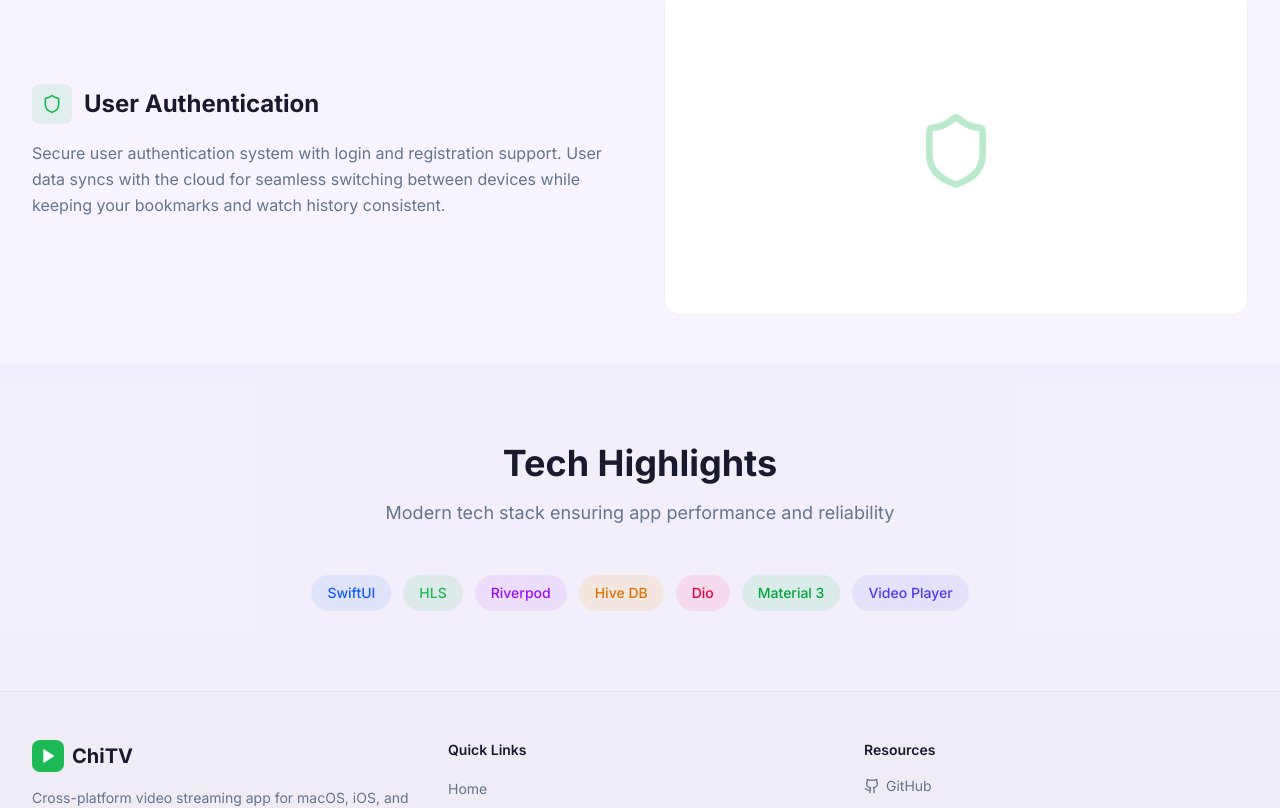
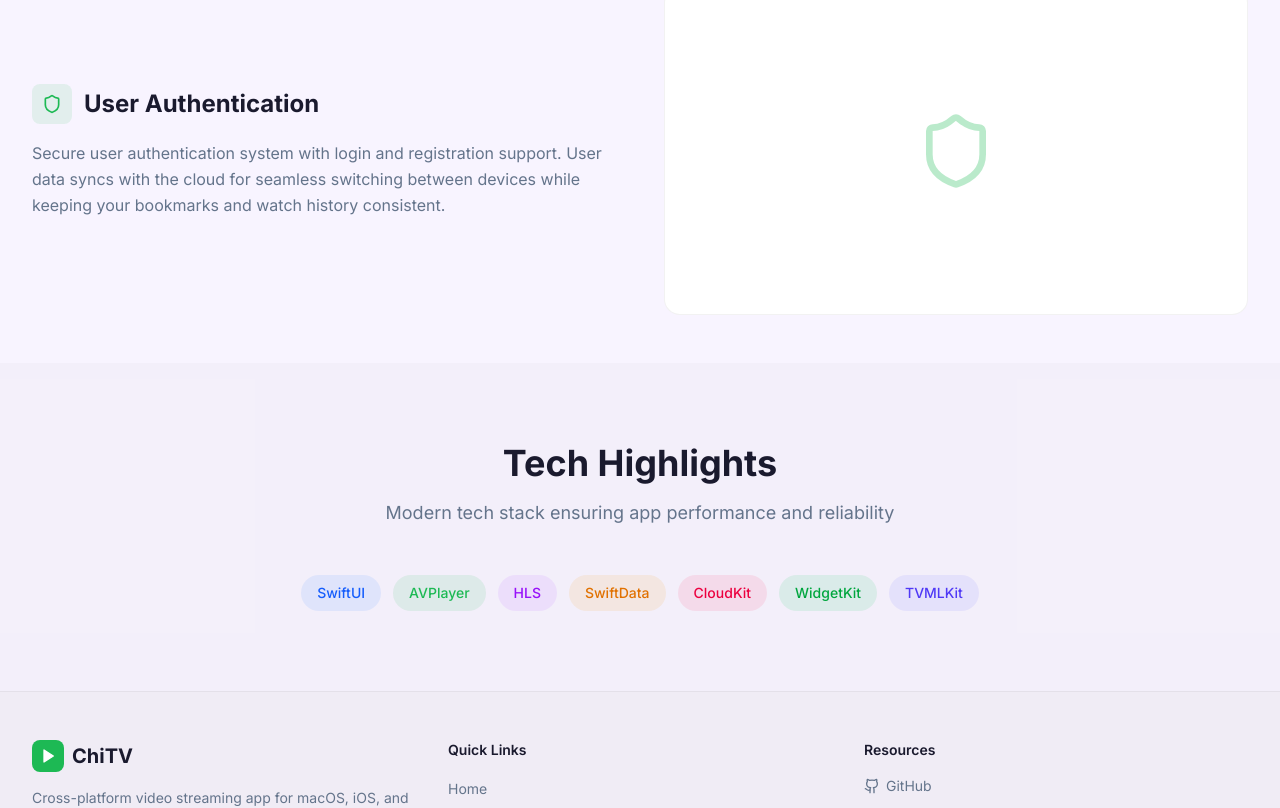
Before and after one commit to mutse/chitv-app-web, a React (Vite) app: page /features in a window 1280 px wide. Shown: the part 2416-3224 px from the top of the page. Built offline with nearby package versions, Linux system fonts and the light colour scheme; no server answers.

Commit message:
修复站点优化问题 P0/P1（文案/SEO/路由）

```diff
--- a/src/i18n/translations.ts
+++ b/src/i18n/translations.ts
@@ -79,8 +79,8 @@ export const translations: Translations = {
 
   'features.detail.bookmarks.title': { zh: '收藏管理', en: 'Bookmark Management' },
   'features.detail.bookmarks.desc': {
-    zh: '在视频详情页一键添加收藏，所有收藏视频以网格形式集中展示。支持长按删除收藏，使用 Hive 本地数据库持久化存储，即使应用重启数据也不会丢失。',
-    en: 'Add bookmarks with one tap from the video detail page. All bookmarked videos are displayed in a centralized grid. Long-press to remove bookmarks, with Hive local database for persistent storage that survives app restarts.',
+    zh: '在视频详情页一键添加收藏，所有收藏视频以网格形式集中展示。支持长按删除收藏，使用 SwiftData 本地持久化存储，即使应用重启数据也不会丢失。',
+    en: 'Add bookmarks with one tap from the video detail page. All bookmarked videos are displayed in a centralized grid. Long-press to remove bookmarks, with SwiftData local persistence that survives app restarts.',
   },
 
   'features.detail.history.title': { zh: '观看历史', en: 'Watch History' },
@@ -114,16 +114,9 @@ export const translations: Translations = {
     zh: '下载 ChiTV，开启您的视频之旅',
     en: 'Download ChiTV and start your video journey',
   },
-  'cta.android': { zh: 'Android 下载', en: 'Android' },
   'cta.ios': { zh: 'iOS 下载', en: 'iOS' },
   'cta.macos': { zh: 'macOS 下载', en: 'macOS' },
-
-  // App Preview
-  'preview.title': { zh: '应用预览', en: 'App Preview' },
-  'preview.subtitle': {
-    zh: '精美的界面设计，流畅的操作体验',
-    en: 'Beautiful interface design with smooth user experience',
-  },
+  'cta.tvos': { zh: 'tvOS 下载', en: 'tvOS' },
 
   // About
   'about.title': { zh: '关于 ChiTV', en: 'About ChiTV' },
@@ -151,7 +144,7 @@ export const translations: Translations = {
 
   // Footer
   'footer.desc': {
-    zh: '跨平台视频流媒体应用，支持 macOS、iOS 和 macOS。',
+    zh: '跨平台视频流媒体应用，支持 macOS、iOS 和 tvOS。',
     en: 'Cross-platform video streaming app for macOS, iOS, and tvOS.',
   },
   'footer.quickLinks': { zh: '快速链接', en: 'Quick Links' },
@@ -167,4 +160,13 @@ export const translations: Translations = {
   // Language
   'lang.zh': { zh: '中文', en: '中文' },
   'lang.en': { zh: 'English', en: 'English' },
+
+  // Accessibility
+  'a11y.toggleMenu': { zh: '切换菜单', en: 'Toggle menu' },
+  'a11y.switchLanguage': { zh: '切换语言', en: 'Switch language' },
+
+  // 404
+  'notfound.title': { zh: '页面未找到', en: 'Page Not Found' },
+  'notfound.desc': { zh: '抱歉，您访问的页面不存在或已被移动。', en: 'Sorry, the page you are looking for does not exist or has been moved.' },
+  'notfound.back': { zh: '返回首页', en: 'Back to Home' },
 }
--- a/src/pages/About.tsx
+++ b/src/pages/About.tsx
@@ -1,14 +1,15 @@
 import { Github, Mail, Code2, Database, Layers, Palette } from 'lucide-react'
 import { useTranslation } from '../i18n/useTranslation'
+import { GITHUB_URL, CONTACT_EMAIL } from '../config'
 
 export function About() {
   const { t, locale } = useTranslation()
 
   const techStack = [
-    { icon: Code2, name: 'SwiftUI', desc: { zh: '跨平台 UI 框架', en: 'Cross-platform UI framework' } },
-    { icon: Layers, name: 'Riverpod', desc: { zh: '响应式状态管理', en: 'Reactive state management' } },
-    { icon: Database, name: 'Hive', desc: { zh: '轻量级本地数据库', en: 'Lightweight local database' } },
-    { icon: Palette, name: 'Material 3', desc: { zh: '现代化设计系统', en: 'Modern design system' } },
+    { icon: Code2, name: 'SwiftUI', desc: { zh: 'Apple 原生 UI 框架', en: 'Apple-native UI framework' } },
+    { icon: Layers, name: 'AVPlayer', desc: { zh: '流媒体播放引擎', en: 'Streaming playback engine' } },
+    { icon: Database, name: 'SwiftData', desc: { zh: '本地数据持久化', en: 'Local data persistence' } },
+    { icon: Palette, name: 'CloudKit', desc: { zh: '跨设备云端同步', en: 'Cross-device cloud sync' } },
   ]
 
   return (
@@ -65,7 +66,7 @@ export function About() {
           <p className="text-text-secondary text-lg mb-8">{t('about.contact.desc')}</p>
           <div className="flex flex-col sm:flex-row gap-4 justify-center">
             <a
-              href="https://github.com/user/chitv"
+              href={GITHUB_URL}
               target="_blank"
               rel="noopener noreferrer"
               className="inline-flex items-center justify-center gap-2 bg-surface hover:bg-surface/80 border border-black/10 text-text-primary font-semibold px-6 py-3 rounded-lg transition-all duration-300"
@@ -74,7 +75,7 @@ export function About() {
               GitHub
             </a>
             <a
-              href="mailto:contact@chitv.app"
+              href={`mailto:${CONTACT_EMAIL}`}
               className="inline-flex items-center justify-center gap-2 bg-primary hover:bg-primary/90 text-white font-semibold px-6 py-3 rounded-lg transition-all duration-300"
             >
               <Mail className="w-5 h-5" />
--- a/src/pages/Features.tsx
+++ b/src/pages/Features.tsx
@@ -15,12 +15,12 @@ export function Features() {
 
   const techBadges = [
     { name: 'SwiftUI', color: 'bg-blue-500/10 text-blue-600' },
-    { name: 'HLS', color: 'bg-primary/10 text-primary' },
-    { name: 'Riverpod', color: 'bg-purple-500/10 text-purple-600' },
-    { name: 'Hive DB', color: 'bg-amber-500/10 text-amber-600' },
-    { name: 'Dio', color: 'bg-rose-500/10 text-rose-600' },
-    { name: 'Material 3', color: 'bg-green-500/10 text-green-600' },
-    { name: 'Video Player', color: 'bg-indigo-500/10 text-indigo-600' },
+    { name: 'AVPlayer', color: 'bg-primary/10 text-primary' },
+    { name: 'HLS', color: 'bg-purple-500/10 text-purple-600' },
+    { name: 'SwiftData', color: 'bg-amber-500/10 text-amber-600' },
+    { name: 'CloudKit', color: 'bg-rose-500/10 text-rose-600' },
+    { name: 'WidgetKit', color: 'bg-green-500/10 text-green-600' },
+    { name: 'TVMLKit', color: 'bg-indigo-500/10 text-indigo-600' },
   ]
 
   return (
--- a/src/pages/Home.tsx
+++ b/src/pages/Home.tsx
@@ -1,48 +1,12 @@
 import { Hero } from '../components/Hero'
 import { FeatureGrid } from '../components/FeatureGrid'
 import { CTASection } from '../components/CTASection'
-import { useTranslation } from '../i18n/useTranslation'
-import { Search, Play, Bookmark } from 'lucide-react'
 
 export function Home() {
-  const { t } = useTranslation()
-
-  const previews = [
-    { icon: Search, label: t('features.search.title') },
-    { icon: Play, label: t('features.hls.title') },
-    { icon: Bookmark, label: t('features.bookmarks.title') },
-  ]
-
   return (
     <>
       <Hero />
       <FeatureGrid />
-
-      {/* App Preview Section */}
-      <section className="py-20 bg-secondary/50">
-        <div className="max-w-7xl mx-auto px-4 sm:px-6 lg:px-8">
-          <div className="text-center mb-12">
-            <h2 className="text-3xl sm:text-4xl font-bold mb-4">{t('preview.title')}</h2>
-            <p className="text-text-secondary text-lg max-w-2xl mx-auto">{t('preview.subtitle')}</p>
-          </div>
-          <div className="grid grid-cols-1 sm:grid-cols-3 gap-6">
-            {previews.map((preview) => (
-              <div
-                key={preview.label}
-                className="bg-surface rounded-xl border border-black/5 overflow-hidden group"
-              >
-                <div className="aspect-video bg-bg flex items-center justify-center">
-                  <div className="text-center">
-                    <preview.icon className="w-12 h-12 text-primary/40 mx-auto mb-2 transition-colors duration-300 group-hover:text-primary/70" />
-                    <span className="text-sm text-text-secondary">{preview.label}</span>
-                  </div>
-                </div>
-              </div>
-            ))}
-          </div>
-        </div>
-      </section>
-
       <CTASection />
     </>
   )
```
